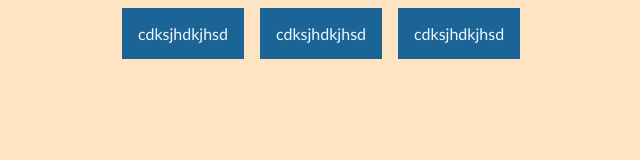
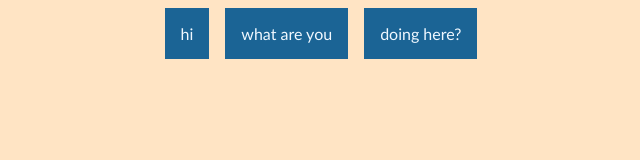
Before and after one commit to rwsun/personal-site, a plain HTML site: page index.html in a window 1280 px wide. Shown: the whole page, without its empty margins (319-959 px from the left). Drawn offline with Linux system fonts and the light colour scheme.

Commit message:
Update index.html

```diff
--- a/index.html
+++ b/index.html
@@ -7,8 +7,8 @@
     <link rel="stylesheet" href="style.css" />
   </head>
   <body>
-    <div>cdksjhdkjhsd</div>
-    <div>cdksjhdkjhsd</div>
-    <div>cdksjhdkjhsd</div>
+    <div>hi</div>
+    <div>what are you</div>
+    <div>doing here?</div>
   </body>
 </html>
```
